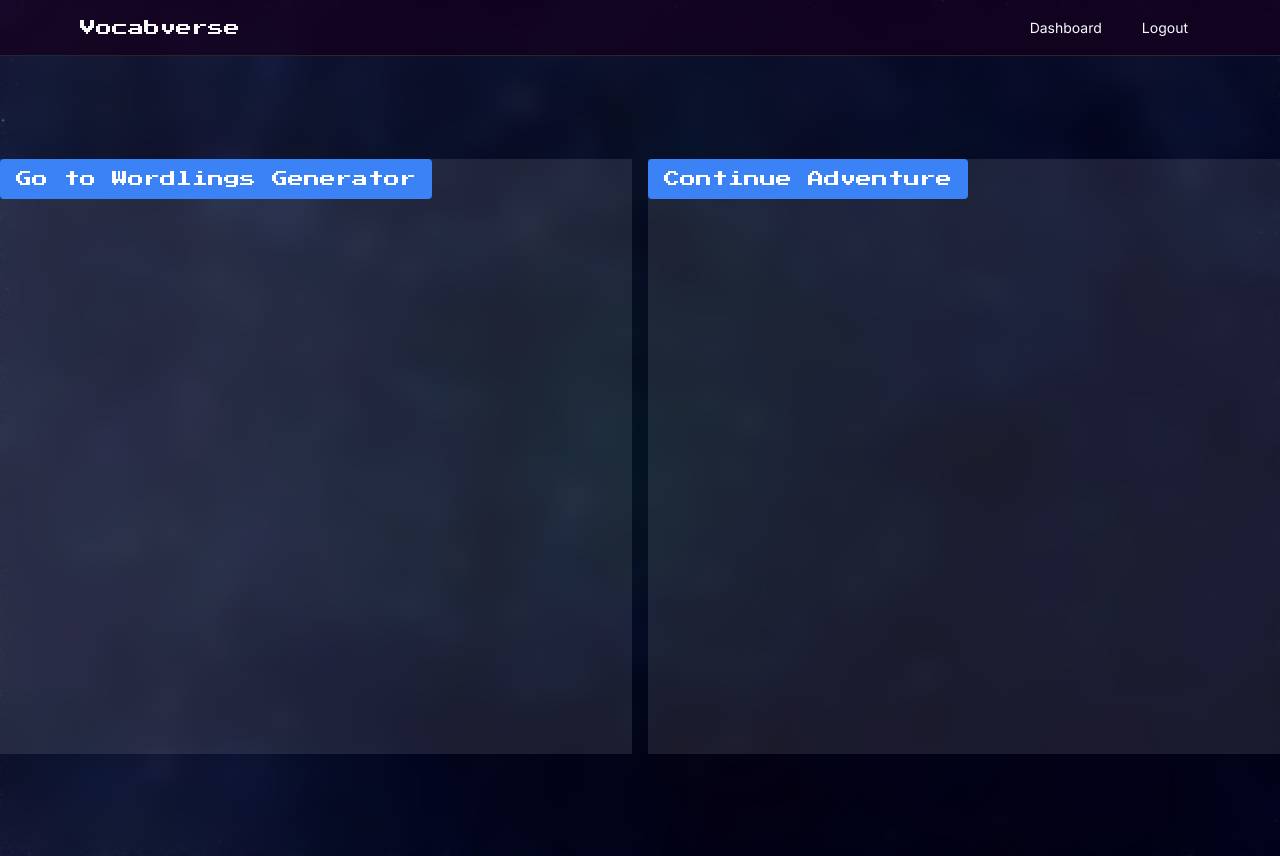
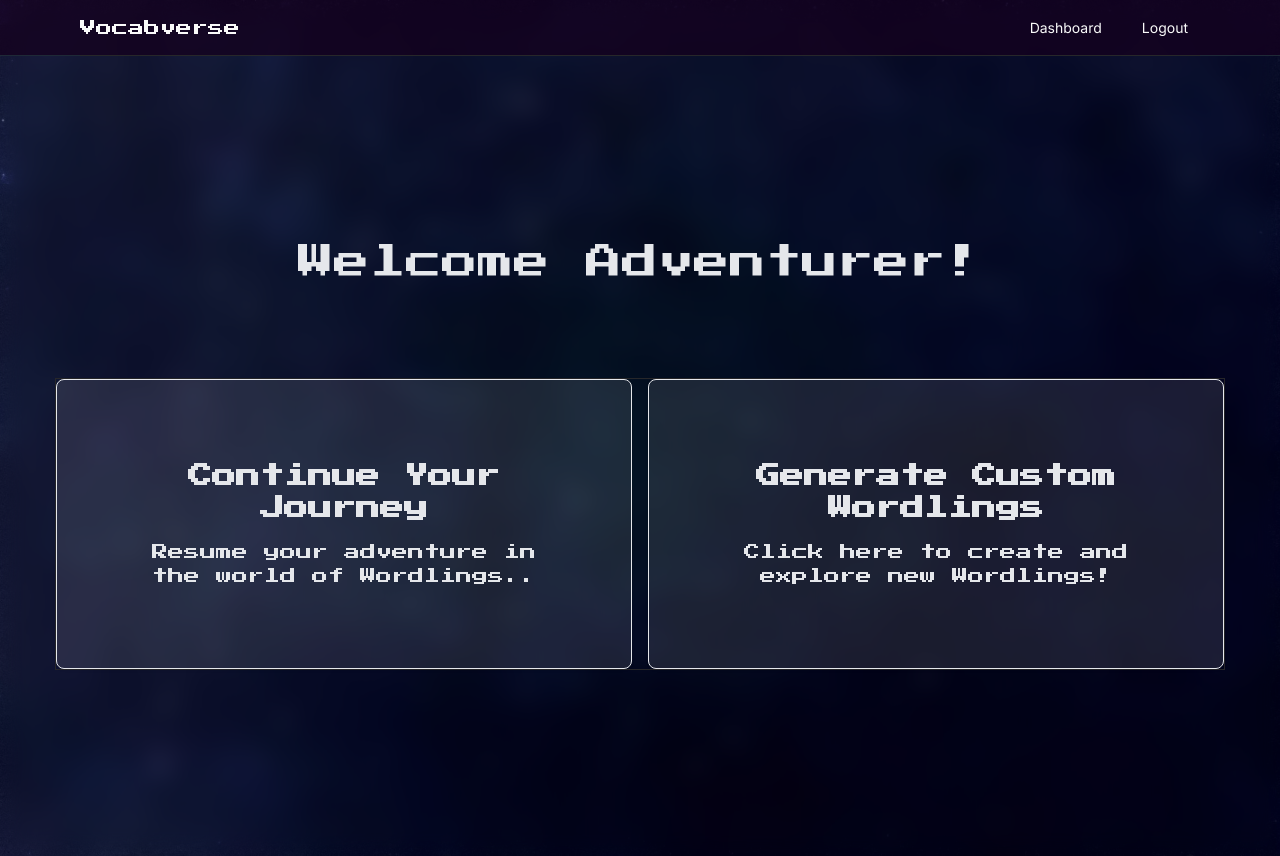
Before and after one commit to jeetch/vocabverse, a Next.js app: page /dashboard in a window 1280 px wide. Built offline with nearby package versions, Linux system fonts and the light colour scheme; no server answers.

Commit message:
game updates

```diff
--- a/src/app/dashboard/page.tsx
+++ b/src/app/dashboard/page.tsx
@@ -1,33 +1,56 @@
 import { cn } from "@/lib/utils";
 import { getKindeServerSession } from "@kinde-oss/kinde-auth-nextjs/server";
 import { Press_Start_2P } from "next/font/google";
+import Link from "next/link";
 
 const player = Press_Start_2P({ weight: "400", subsets: ["latin"] });
-
-import Link from "next/link";
 
 const Page = () => {
   const {} = getKindeServerSession();
 
   return (
-    <div
-      className={cn(
-        "flex justify-center items-center h-screen space-x-4",
-        player.className
-      )}
-    >
-      <div className="w-[1050px] h-[595px] bg-white bg-opacity-10 hover:bg-opacity-20">
+    <div className="flex flex-col justify-center items-center h-screen">
+      <h1
+        className={cn(
+          "text-4xl font-bold mb-24 text-gray-200",
+          player.className
+        )}
+      >
+        Welcome Adventurer!
+      </h1>
+      <div className="flex justify-center items-stretch space-x-4 border">
+        <Link href="/game">
+          <div
+            className={cn(
+              "text-center flex h-full flex-col items-center bg-white bg-opacity-10 hover:bg-opacity-20 border border-gray-200 rounded-lg shadow md:flex-row md:max-w-xl cursor-pointer p-20",
+              player.className
+            )}
+          >
+            <div className="text-gray-200">
+              <h2 className="text-2xl font-bold mb-4">Continue Your Journey</h2>
+              <p className="font-normal">
+                Resume your adventure in the world of Wordlings..
+              </p>
+              {/* <p className="font-normal text-xs">Wordlings 5/100</p> */}
+            </div>
+          </div>
+        </Link>
         <Link href="/generator">
-          <button className="bg-blue-500 hover:bg-blue-700 text-white py-2 px-4 rounded">
-            Go to Wordlings Generator
-          </button>
-        </Link>
-      </div>
-      <div className="w-[1050px] h-[595px] bg-white bg-opacity-10 hover:bg-opacity-20">
-        <Link href="/game">
-          <button className="bg-blue-500 hover:bg-blue-700 text-white py-2 px-4 rounded">
-            Continue Adventure
-          </button>
+          <div
+            className={cn(
+              "flex flex-col items-center bg-white bg-opacity-10 hover:bg-opacity-20 border border-gray-200 rounded-lg shadow md:flex-row md:max-w-xl cursor-pointer p-20  h-full",
+              player.className
+            )}
+          >
+            <div className="text-gray-200 text-center">
+              <h2 className="text-2xl font-bold mb-4">
+                Generate Custom Wordlings
+              </h2>
+              <p className="font-normal">
+                Click here to create and explore new Wordlings!
+              </p>
+            </div>
+          </div>
         </Link>
       </div>
     </div>
--- a/src/app/page.tsx
+++ b/src/app/page.tsx
@@ -9,6 +9,7 @@ import { cn } from "@/lib/utils";
 import { TypeAnimation } from "react-type-animation";
 import {
   LoginLink,
+  RegisterLink,
   getKindeServerSession,
 } from "@kinde-oss/kinde-auth-nextjs/server";
 
@@ -58,7 +59,7 @@ export default function Home() {
           learn vocabulary while having fun for your standardized tests
         </p>
 
-        <LoginLink
+        <RegisterLink
           className={buttonVariants({
             size: "lg",
             className: cn(
@@ -70,7 +71,7 @@ export default function Home() {
         >
           Let&apos;s Go!
           {/* <ArrowRight className="ml-2 h-5 w-5" /> */}
-        </LoginLink>
+        </RegisterLink>
       </MaxWidthWrapper>
 
       {/* value proposition section */}
--- /dev/null
+++ b/src/components/ui/card.tsx
@@ -0,0 +1,79 @@
+import * as React from "react"
+
+import { cn } from "@/lib/utils"
+
+const Card = React.forwardRef<
+  HTMLDivElement,
+  React.HTMLAttributes<HTMLDivElement>
+>(({ className, ...props }, ref) => (
+  <div
+    ref={ref}
+    className={cn(
+      "rounded-lg border bg-card text-card-foreground shadow-sm",
+      className
+    )}
+    {...props}
+  />
+))
+Card.displayName = "Card"
+
+const CardHeader = React.forwardRef<
+  HTMLDivElement,
+  React.HTMLAttributes<HTMLDivElement>
+>(({ className, ...props }, ref) => (
+  <div
+    ref={ref}
+    className={cn("flex flex-col space-y-1.5 p-6", className)}
+    {...props}
+  />
+))
+CardHeader.displayName = "CardHeader"
+
+const CardTitle = React.forwardRef<
+  HTMLParagraphElement,
+  React.HTMLAttributes<HTMLHeadingElement>
+>(({ className, ...props }, ref) => (
+  <h3
+    ref={ref}
+    className={cn(
+      "text-2xl font-semibold leading-none tracking-tight",
+      className
+    )}
+    {...props}
+  />
+))
+CardTitle.displayName = "CardTitle"
+
+const CardDescription = React.forwardRef<
+  HTMLParagraphElement,
+  React.HTMLAttributes<HTMLParagraphElement>
+>(({ className, ...props }, ref) => (
+  <p
+    ref={ref}
+    className={cn("text-sm text-muted-foreground", className)}
+    {...props}
+  />
+))
+CardDescription.displayName = "CardDescription"
+
+const CardContent = React.forwardRef<
+  HTMLDivElement,
+  React.HTMLAttributes<HTMLDivElement>
+>(({ className, ...props }, ref) => (
+  <div ref={ref} className={cn("p-6 pt-0", className)} {...props} />
+))
+CardContent.displayName = "CardContent"
+
+const CardFooter = React.forwardRef<
+  HTMLDivElement,
+  React.HTMLAttributes<HTMLDivElement>
+>(({ className, ...props }, ref) => (
+  <div
+    ref={ref}
+    className={cn("flex items-center p-6 pt-0", className)}
+    {...props}
+  />
+))
+CardFooter.displayName = "CardFooter"
+
+export { Card, CardHeader, CardFooter, CardTitle, CardDescription, CardContent }
```
